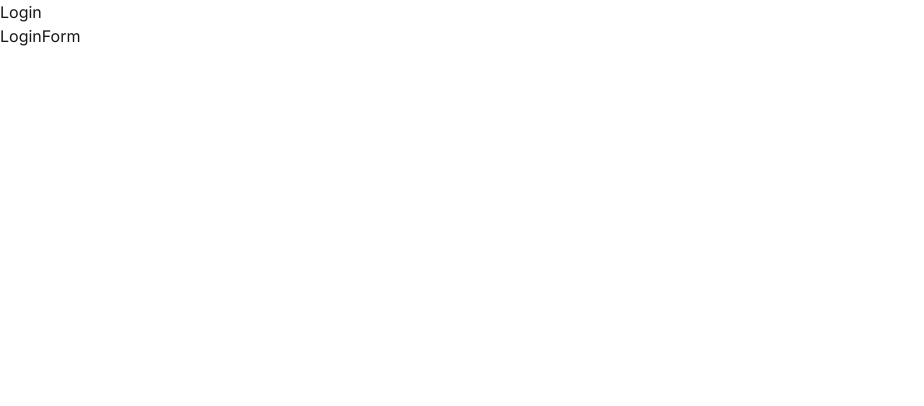
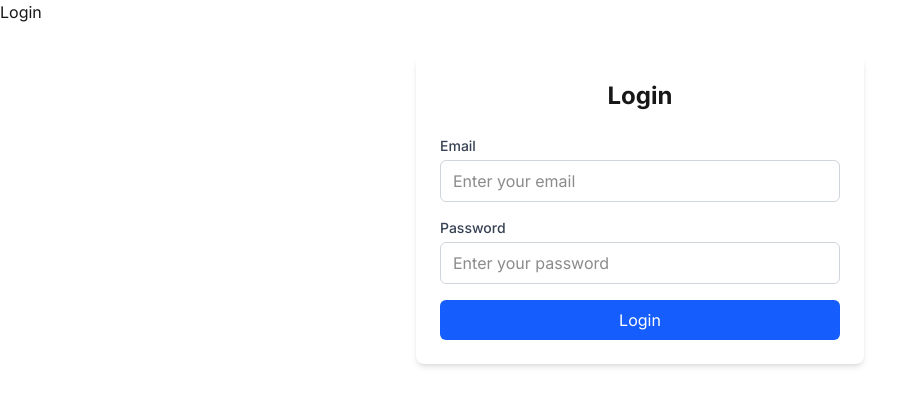
Before and after one commit to Abdulrahman-Nasser0/store-frontend, a Next.js app: page /login in a window 1280 px wide. Shown: the top 406 px of the page, without its empty margins (0-924 px from the left). Built offline with nearby package versions, Linux system fonts and the light colour scheme; no server answers.

Commit message:
Add authentication: login/logout with JWT sessions and Zod validation

```diff
--- a/package.json
+++ b/package.json
@@ -12,7 +12,8 @@
     "jose": "^6.1.0",
     "next": "15.5.4",
     "react": "19.1.0",
-    "react-dom": "19.1.0"
+    "react-dom": "19.1.0",
+    "zod": "^4.1.12"
   },
   "devDependencies": {
     "@eslint/eslintrc": "^3",
--- /dev/null
+++ b/src/app/dashboard/page.tsx
@@ -0,0 +1,10 @@
+'use client'
+import { logout } from "../login/actions"
+
+const Dashboard = () => {
+  return (
+    <div><button onClick={() => logout()}>Logout</button></div>
+  )
+}
+
+export default Dashboard
--- a/src/app/dashborad/page.tsx
+++ /dev/null
@@ -1,8 +0,0 @@
-
-const Dashboard = () => {
-  return (
-    <div>Dashboard</div>
-  )
-}
-
-export default Dashboard
--- a/src/app/lib/session.ts
+++ b/src/app/lib/session.ts
@@ -6,10 +6,11 @@ const secretKey = process.env.SESSION_SECRET;
 if (!secretKey) {
   throw new Error("SESSION_SECRET environment variable is required");
 }
+
 const encodedKey = new TextEncoder().encode(secretKey);
 
 export async function createSession(userId: string) {
-  const expiresAt = new Date(Date.now() + 7 * 24 * 60 * 60 * 1000);
+  const expiresAt = new Date(Date.now() + 7 * 24 * 60 * 60 * 1000); // 7 days
   const session = await encrypt({ userId, expiresAt });
 
   const cookieStore = await cookies();
@@ -50,7 +51,7 @@ export async function decrypt(session: string | undefined = "") {
       algorithms: ["HS256"],
     });
     return payload;
-  } catch (error) {
+  } catch {
     console.log("Failed to verify session");
     return null;
   }
--- a/src/app/login/LoginForm.tsx
+++ b/src/app/login/LoginForm.tsx
@@ -1,8 +1,66 @@
+'use client';
+
+import { login } from "./actions";
+import { useActionState } from "react";
+import { useFormStatus } from "react-dom";
 
 const LoginForm = () => {
-  return (
-    <div>LoginForm</div>
-  )
+    const [state, loginAction] = useActionState(login, undefined);
+
+    return (
+        <div className="max-w-md mx-auto mt-8 p-6 bg-white rounded-lg shadow-md">
+            <h2 className="text-2xl font-bold text-center mb-6">Login</h2>
+
+            <form action={loginAction} className="space-y-4">
+                <div>
+                    <label htmlFor="email" className="block text-sm font-medium text-gray-700 mb-1">
+                        Email
+                    </label>
+                    <input
+                        type="email"
+                        name="email"
+                        id="email"
+                        placeholder="Enter your email"
+                        className="w-full px-3 py-2 border border-gray-300 rounded-md focus:outline-none focus:ring-2 focus:ring-blue-500"
+                        required
+                    />
+                    {state?.errors?.email && (
+                        <p className="text-red-500 text-sm mt-1">{state.errors.email[0]}</p>
+                    )}
+                </div>
+
+                <div>
+                    <label htmlFor="password" className="block text-sm font-medium text-gray-700 mb-1">
+                        Password
+                    </label>
+                    <input
+                        type="password"
+                        name="password"
+                        id="password"
+                        placeholder="Enter your password"
+                        className="w-full px-3 py-2 border border-gray-300 rounded-md focus:outline-none focus:ring-2 focus:ring-blue-500"
+                        required
+                    />
+                    {state?.errors?.password && (
+                        <p className="text-red-500 text-sm mt-1">{state.errors.password[0]}</p>
+                    )}
+                </div>
+
+                <SubmitButton />
+            </form>
+        </div>
+    );
 }
 
-export default LoginForm
+function SubmitButton() {
+  const { pending } = useFormStatus();
+
+  return (
+    // disable button while form is submitting
+    <button disabled={pending} type="submit" className="w-full bg-blue-600 text-white py-2 px-4 rounded-md hover:bg-blue-700 focus:outline-none focus:ring-2 focus:ring-blue-500">
+      Login
+    </button>
+  );
+}
+
+export default LoginForm;
--- /dev/null
+++ b/src/app/login/actions.ts
@@ -0,0 +1,55 @@
+"use server";
+
+import { z } from "zod";
+import { createSession, deleteSession } from "../lib/session";
+import { redirect } from "next/navigation";
+import { error } from "console";
+
+const testUser = {
+  id: "1",
+  email: "contact@cosdensolutions.io",
+  password: "12345678",
+};
+
+// Validation Using Zod
+const loginSchema = z.object({
+  email: z.string().email({ message: "Invalid email address" }).trim(),
+  password: z
+    .string()
+    .min(8, { message: "Password must be at least 8 characters" })
+    .trim(),
+});
+
+// eslint-disable-next-line @typescript-eslint/no-explicit-any
+export async function login(prevState: any, formData: FormData) {
+    const result = loginSchema.safeParse(Object.fromEntries(formData));
+    if (!result.success) {
+        return {
+            errors: result.error.flatten().fieldErrors, // Return array of strings of errors
+        };
+    }
+
+    const { email, password } = result.data;
+
+    // Authenticate User
+    if (email !== testUser.email || password !== testUser.password) {
+        return {
+            errors: {
+                email: ["Invalid email or password"],
+                password: ["Invalid email or password"],
+            },
+        };
+    }
+
+    // Create Session
+    await createSession(testUser.id);
+
+    // Redirect to Dashboard
+    redirect("/dashboard");
+
+}
+
+export async function logout() {
+  await deleteSession();
+  redirect("/login");
+}
--- /dev/null
+++ b/src/middleware.ts
@@ -0,0 +1,28 @@
+import { cookies } from "next/headers";
+import { NextRequest, NextResponse } from "next/server";
+import { decrypt } from "./app/lib/session";
+
+const protectedRoutes = ["/dashboard"];
+const publicRoutes = ["/login"];
+
+export default async function middleware(req: NextRequest) {
+  const path = req.nextUrl.pathname;
+  const isProtectedRoute = protectedRoutes.includes(path);
+  const isPublicRoute = publicRoutes.includes(path);
+
+  const cookieStore = await cookies();
+  const cookie = cookieStore.get("session")?.value;
+  const session = await decrypt(cookie);
+
+  // Redirect unauthenticated users
+  if (isProtectedRoute && !session?.userId) {
+    return NextResponse.redirect(new URL("/login", req.nextUrl));
+  }
+
+  // No login page for logged in users
+  if (isPublicRoute && session?.userId) {
+    return NextResponse.redirect(new URL("/dashboard", req.nextUrl));
+  }
+
+  return NextResponse.next();
+}
```
Also changed, not shown: src/app/page.tsx (line endings or trailing spaces), 1 other file (tests, documents, lock files or other folders).
